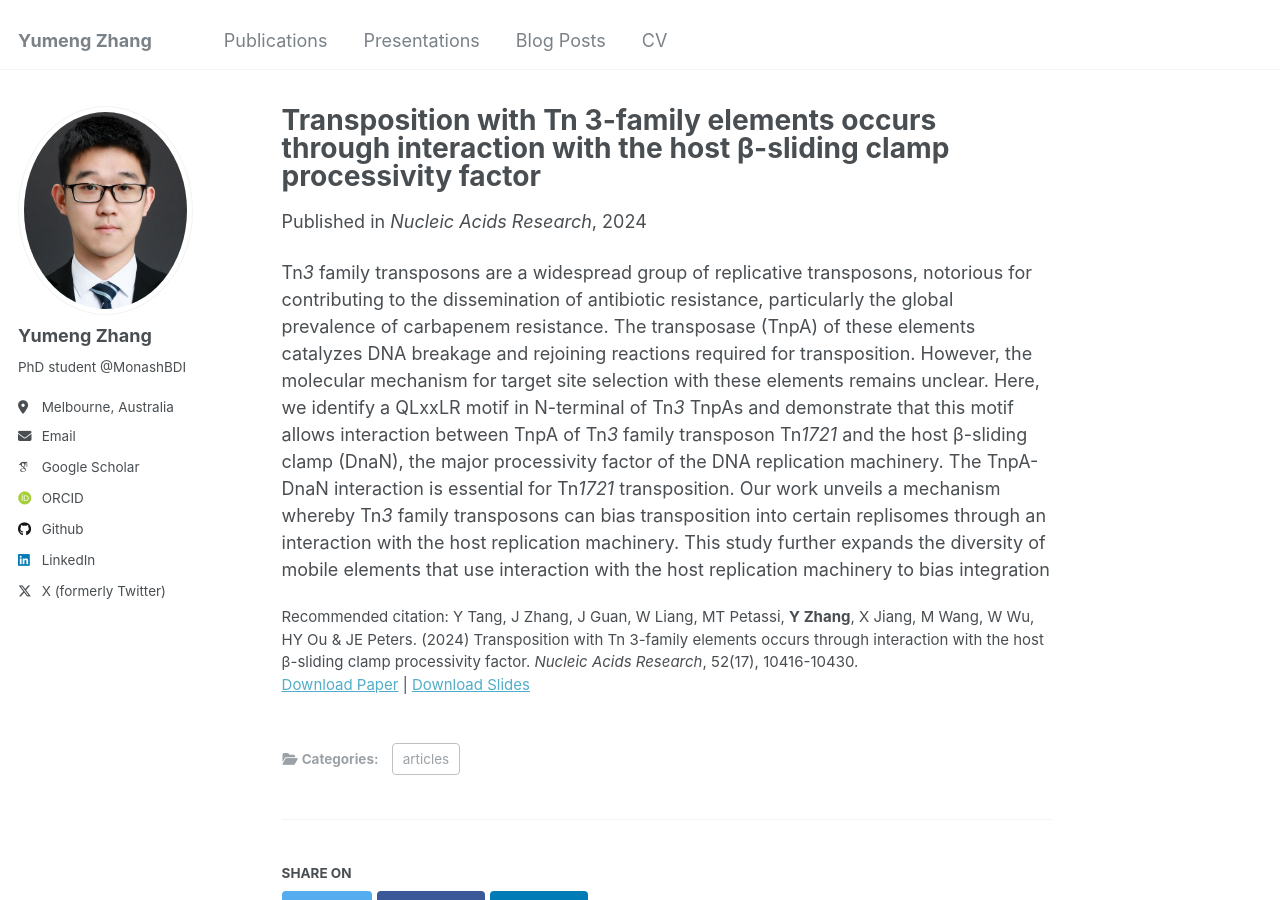
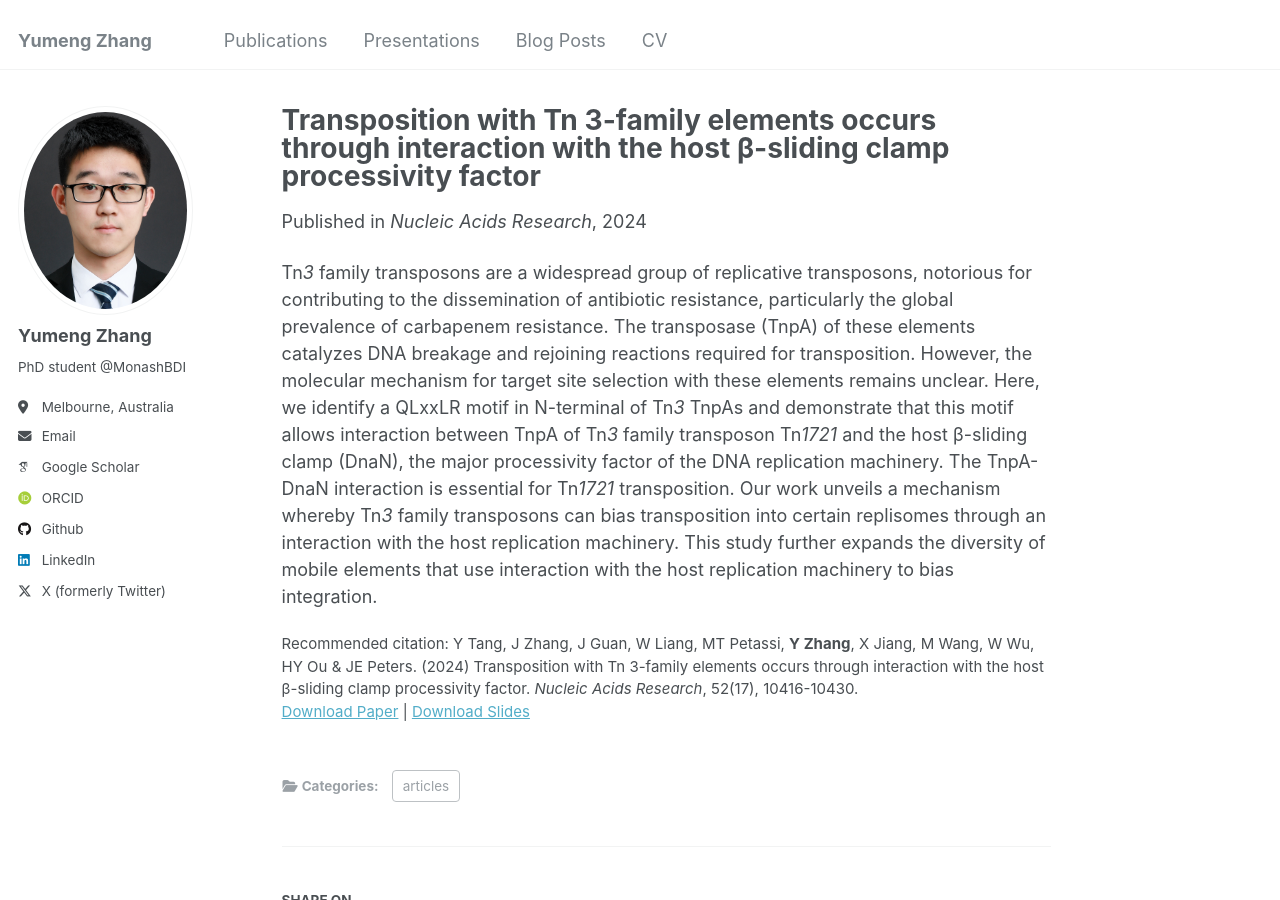
Before and after one commit to zhangyumeng1sjtu/zhangyumeng1sjtu.github.io, a Jekyll site: the page built from _publications/2024-08-09-transposition-with-tn3-family-elements.md, in a window 1280 px wide and 900 px high. Built offline with Jekyll 4.4.1, drawn with Linux system fonts in a browser that asks for light colours; some web fonts are replaced.

```diff
--- a/_publications/2024-08-09-transposition-with-tn3-family-elements.md
+++ b/_publications/2024-08-09-transposition-with-tn3-family-elements.md
@@ -10,4 +10,4 @@ slidesurl: ''
 paperurl: 'http://zhangyumeng1sjtu.github.io/files/gkae674.pdf'
 citation: 'Y Tang, J Zhang, J Guan, W Liang, MT Petassi, <b>Y Zhang</b>, X Jiang, M Wang, W Wu, HY Ou & JE Peters. (2024) Transposition with Tn 3-family elements occurs through interaction with the host β-sliding clamp processivity factor. <i>Nucleic Acids Research</i>, 52(17), 10416-10430.'
 ---
-Tn*3* family transposons are a widespread group of replicative transposons, notorious for contributing to the dissemination of antibiotic resistance, particularly the global prevalence of carbapenem resistance. The transposase (TnpA) of these elements catalyzes DNA breakage and rejoining reactions required for transposition. However, the molecular mechanism for target site selection with these elements remains unclear. Here, we identify a QLxxLR motif in N-terminal of Tn*3* TnpAs and demonstrate that this motif allows interaction between TnpA of Tn*3* family transposon Tn*1721* and the host β-sliding clamp (DnaN), the major processivity factor of the DNA replication machinery. The TnpA-DnaN interaction is essential for Tn*1721* transposition. Our work unveils a mechanism whereby Tn*3* family transposons can bias transposition into certain replisomes through an interaction with the host replication machinery. This study further expands the diversity of mobile elements that use interaction with the host replication machinery to bias integration
+Tn*3* family transposons are a widespread group of replicative transposons, notorious for contributing to the dissemination of antibiotic resistance, particularly the global prevalence of carbapenem resistance. The transposase (TnpA) of these elements catalyzes DNA breakage and rejoining reactions required for transposition. However, the molecular mechanism for target site selection with these elements remains unclear. Here, we identify a QLxxLR motif in N-terminal of Tn*3* TnpAs and demonstrate that this motif allows interaction between TnpA of Tn*3* family transposon Tn*1721* and the host β-sliding clamp (DnaN), the major processivity factor of the DNA replication machinery. The TnpA-DnaN interaction is essential for Tn*1721* transposition. Our work unveils a mechanism whereby Tn*3* family transposons can bias transposition into certain replisomes through an interaction with the host replication machinery. This study further expands the diversity of mobile elements that use interaction with the host replication machinery to bias integration.
```
Also changed, not shown: _publications/2024-03-15-histo-genomic-knowledge-distillation.md (+1 -1 lines).
